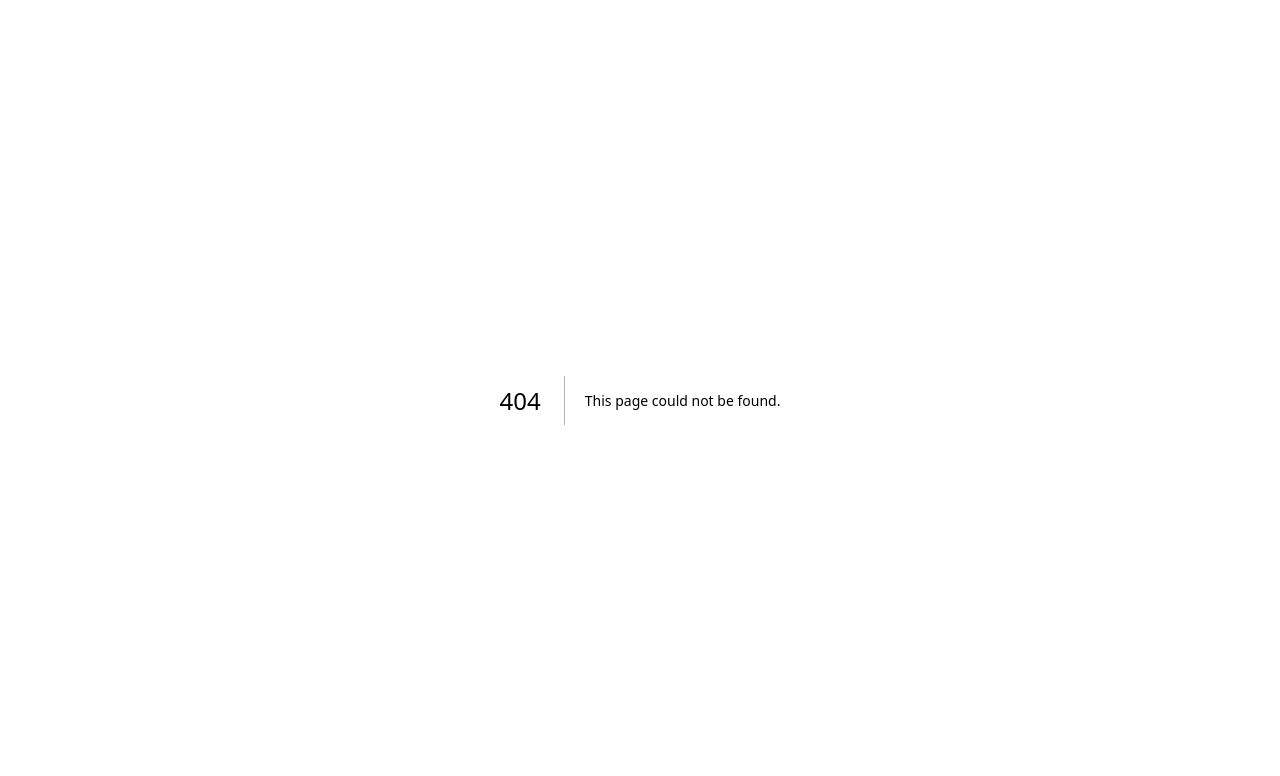
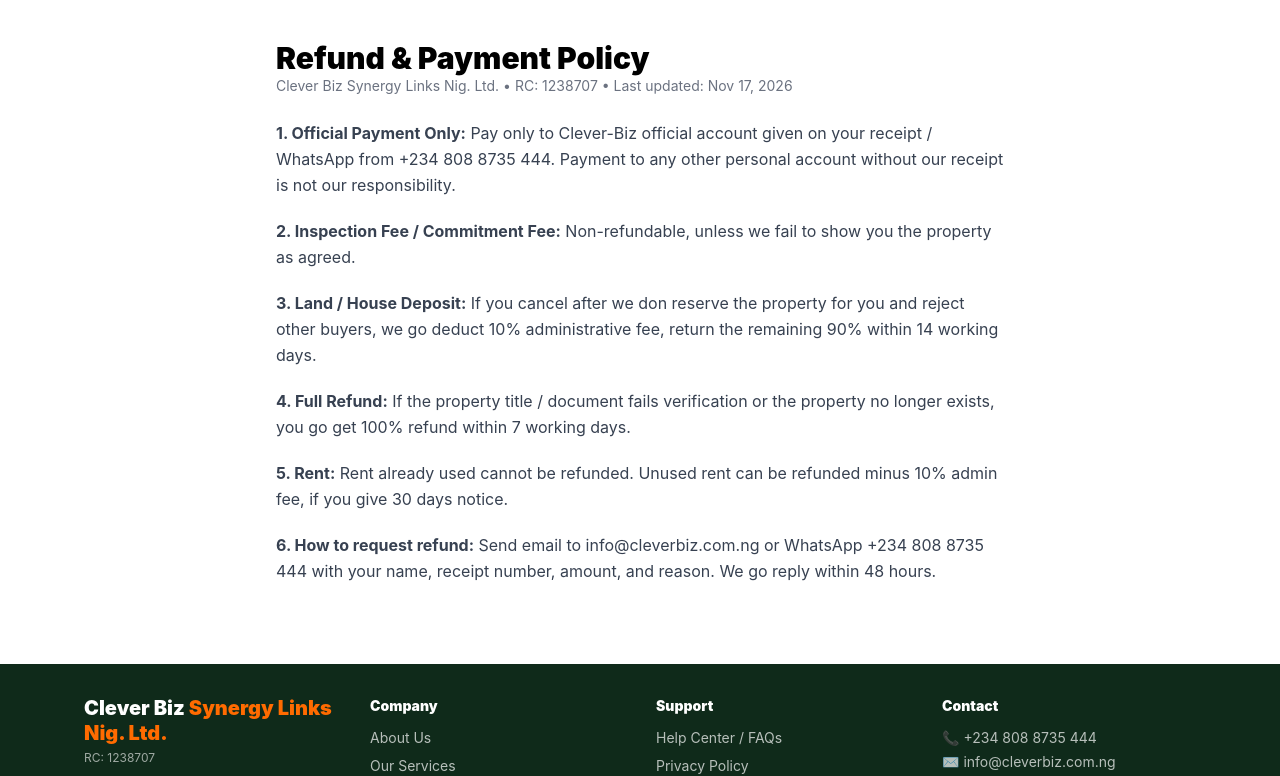
Before and after one commit to Habeebullahi7/CleverBiz-Synergy, a Next.js app: page /refund in a window 1280 px wide. Before the commit this address had no page. Shown: the top 776 px of the page. Built offline with nearby package versions, Linux system fonts and the light colour scheme.

Commit message:
Create Refund page component with policy details
This component displays the refund and payment policy for Clever Biz Synergy Links Nig. Ltd., including details on payment methods, fees, and refund requests.

```diff
--- /dev/null
+++ b/app/refund/page.tsx
@@ -0,0 +1,20 @@
+import Footer from "@/components/Footer";
+export default function Refund() {
+  return (
+    <div className="min-h-screen bg-white">
+      <div className="max-w-3xl mx-auto px-5 py-10">
+        <h1 className="text-3xl font-black">Refund & Payment Policy</h1>
+        <p className="text-sm text-gray-500">Clever Biz Synergy Links Nig. Ltd. • RC: 1238707 • Last updated: Nov 17, 2026</p>
+        <div className="space-y-5 mt-6 text-gray-700 leading-relaxed">
+          <p><b>1. Official Payment Only:</b> Pay only to Clever-Biz official account given on your receipt / WhatsApp from +234 808 8735 444. Payment to any other personal account without our receipt is not our responsibility.</p>
+          <p><b>2. Inspection Fee / Commitment Fee:</b> Non-refundable, unless we fail to show you the property as agreed.</p>
+          <p><b>3. Land / House Deposit:</b> If you cancel after we don reserve the property for you and reject other buyers, we go deduct 10% administrative fee, return the remaining 90% within 14 working days.</p>
+          <p><b>4. Full Refund:</b> If the property title / document fails verification or the property no longer exists, you go get 100% refund within 7 working days.</p>
+          <p><b>5. Rent:</b> Rent already used cannot be refunded. Unused rent can be refunded minus 10% admin fee, if you give 30 days notice.</p>
+          <p><b>6. How to request refund:</b> Send email to info@cleverbiz.com.ng or WhatsApp +234 808 8735 444 with your name, receipt number, amount, and reason. We go reply within 48 hours.</p>
+        </div>
+      </div>
+      <Footer />
+    </div>
+  );
+}
```
